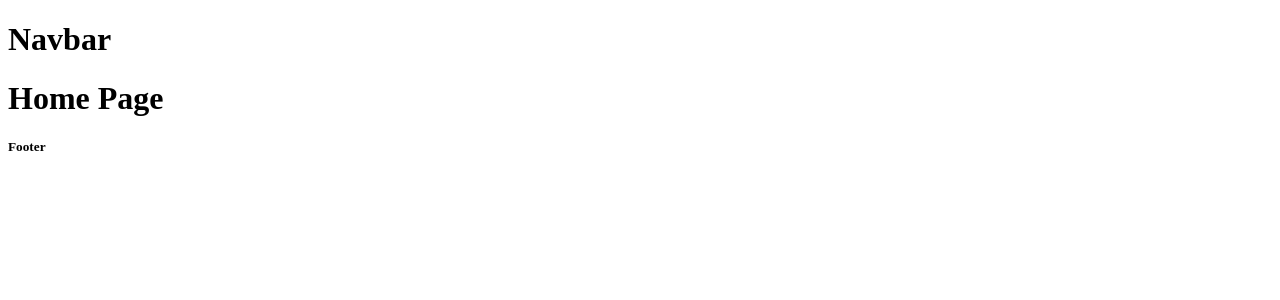
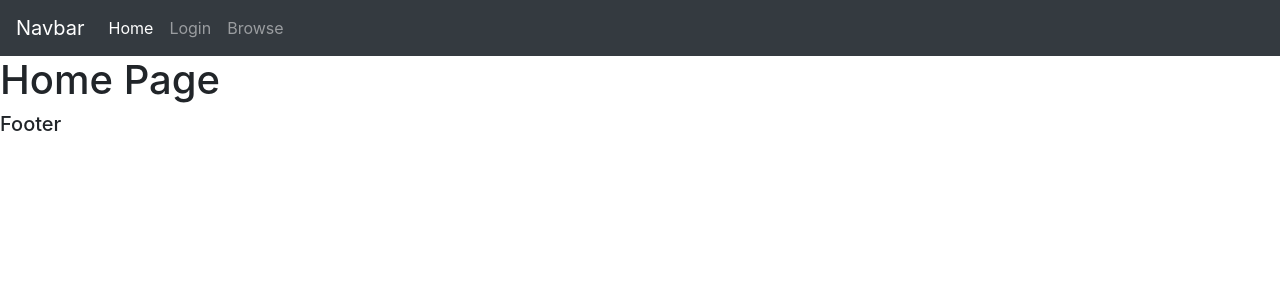
Before and after one commit to IAmAngelLiu/SystemAnalysis, a Django app: page / in a window 1280 px wide. Shown: the top 300 px of the page. Run offline with Django 3.2, Linux system fonts and the light colour scheme; some libraries are stand-ins or nearby versions.

Commit message:
simple navbar

```diff
--- a/kidea/accounts/templates/accounts/index.html
+++ b/kidea/accounts/templates/accounts/index.html
@@ -6,4 +6,6 @@
 
 <h1>Home Page</h1>
 
+
+
 {% endblock %}
--- a/kidea/accounts/templates/accounts/main.html
+++ b/kidea/accounts/templates/accounts/main.html
@@ -2,10 +2,12 @@
 <html>
 <head>
 	<title>Kidea</title>
+	<link rel="stylesheet" href="https://stackpath.bootstrapcdn.com/bootstrap/4.3.1/css/bootstrap.min.css" integrity="sha384-ggOyR0iXCbMQv3Xipma34MD+dH/1fQ784/j6cY/iJTQUOhcWr7x9JvoRxT2MZw1T" crossorigin="anonymous">
 </head>
 
 <body>
-	<h1>Navbar</h1>
+	<!-- <h1>Navbar</h1> -->
+	{% include 'accounts/navbar.html' %}
 
 	{% block content %}
 
@@ -13,8 +15,13 @@
 	{% endblock %}
 
 	<h5>Footer</h5>
+	{% include 'accounts/footer.html' %}
 
 </body>
 
+<script src="https://code.jquery.com/jquery-3.3.1.slim.min.js" integrity="sha384-q8i/X+965DzO0rT7abK41JStQIAqVgRVzpbzo5smXKp4YfRvH+8abtTE1Pi6jizo" crossorigin="anonymous"></script>
+<script src="https://cdnjs.cloudflare.com/ajax/libs/popper.js/1.14.7/umd/popper.min.js" integrity="sha384-UO2eT0CpHqdSJQ6hJty5KVphtPhzWj9WO1clHTMGa3JDZwrnQq4sF86dIHNDz0W1" crossorigin="anonymous"></script>
+<script src="https://stackpath.bootstrapcdn.com/bootstrap/4.3.1/js/bootstrap.min.js" integrity="sha384-JjSmVgyd0p3pXB1rRibZUAYoIIy6OrQ6VrjIEaFf/nJGzIxFDsf4x0xIM+B07jRM" crossorigin="anonymous"></script>
+
 
 </html>
--- /dev/null
+++ b/kidea/accounts/templates/accounts/navbar.html
@@ -0,0 +1,14 @@
+<nav class="navbar navbar-expand-lg navbar-dark bg-dark">
+  <a class="navbar-brand" href="#">Navbar</a>
+  <button class="navbar-toggler" type="button" data-toggle="collapse" data-target="#navbarNavAltMarkup" aria-controls="navbarNavAltMarkup" aria-expanded="false" aria-label="Toggle navigation">
+    <span class="navbar-toggler-icon"></span>
+  </button>
+  <div class="collapse navbar-collapse" id="navbarNavAltMarkup">
+    <div class="navbar-nav">
+      <a class="nav-item nav-link active" href="#">Home <span class="sr-only">(current)</span></a>
+      <a class="nav-item nav-link" href="#">Login</a>
+      <a class="nav-item nav-link" href="#">Browse</a>
+
+    </div>
+  </div>
+</nav>
```
Also changed, not shown: kidea/accounts/templates/accounts/footer.html (added).
